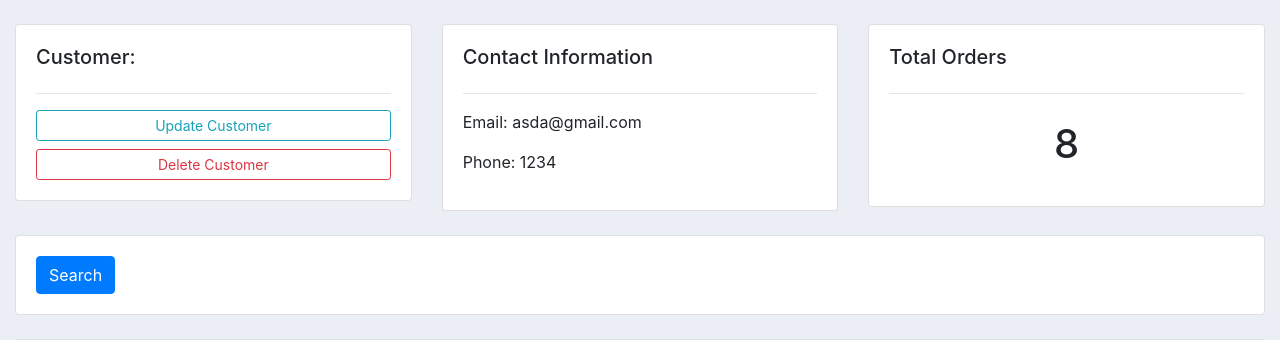
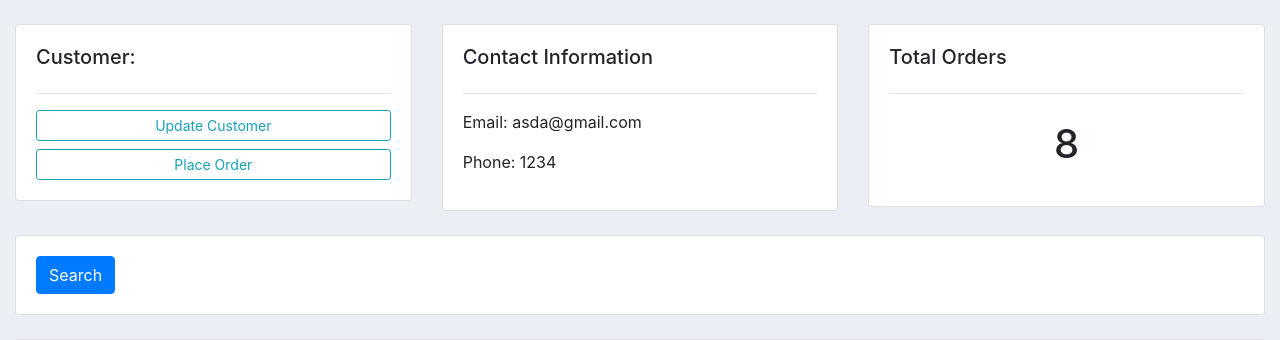
Before and after one commit to mohammedanasa/crm, a Django app: page /customers/1/ in a window 1280 px wide. Shown: the part 116-456 px from the top of the page. Run offline with Django 4.2, Linux system fonts and the light colour scheme; data comes from the database, SQL or seed files in the repository; both versions use the stored data as it was after the commit; some libraries are stand-ins or nearby versions.

Commit message:
Place order from customer

```diff
--- a/accounts/models.py
+++ b/accounts/models.py
@@ -45,3 +45,6 @@ class Order(models.Model):
     product =  models.ForeignKey(Product, null=True, on_delete=models.SET_NULL)
     date_created = models.DateTimeField(auto_now_add=True, null=True)
     status = models.CharField(max_length=256, null=True, choices=STATUS)
+
+    def __str__(self):
+        return self.product.name
--- a/accounts/templates/accounts/customers.html
+++ b/accounts/templates/accounts/customers.html
@@ -10,7 +10,7 @@
 			<h5>Customer:</h5>
 			<hr>
 			<a class="btn btn-outline-info  btn-sm btn-block" href="">Update Customer</a>
-			<a class="btn btn-outline-danger  btn-sm btn-block" href="">Delete Customer</a>
+			<a class="btn btn-outline-info  btn-sm btn-block" href="{% url 'create_order' customer.id %}">Place Order</a>
 
 		</div>
 	</div>
--- a/accounts/templates/accounts/dashboard.html
+++ b/accounts/templates/accounts/dashboard.html
@@ -35,7 +35,7 @@
 		<h5>LAST 5 ORDERS</h5>
 		<hr>
 		<div class="card card-body">
-			<a class="btn btn-primary  btn-sm btn-block" href="{% url 'create_order' %}">Create Order</a>
+
 			<table class="table table-sm">
 				<tr>
 					<th>Product</th>
@@ -50,7 +50,7 @@
 					<td>{{order.date_created}}</td>
 					<td>{{order.status}}</td>
 					<td><a class="btn btn-sm btn-info" href="{% url 'update_order' order.id %}">Update</a></td>
-					<td><a class="btn btn-sm btn-danger" href="">Delete</a></td>
+					<td><a class="btn btn-sm btn-danger" href={% url 'delete_order' order.id %}>Delete</a></td>
 				</tr>
 				{% endfor %}
 			</table>
--- a/accounts/urls.py
+++ b/accounts/urls.py
@@ -6,7 +6,8 @@ urlpatterns = [
     path('', views.home, name="home"),
     path('products/', views.products, name="products"),
     path('customers/<str:pk>/', views.customer, name="customer"),
-    path('create_order/', views.createOrder, name="create_order"),
+    path('create_order/<str:pk>/', views.createOrder, name="create_order"),
     path('update_order/<str:pk>/', views.updateOrder, name="update_order"),
+    path('delete_order/<str:pk>/', views.deleteOrder, name="delete_order"),
 
 ]
--- a/accounts/views.py
+++ b/accounts/views.py
@@ -21,13 +21,14 @@ def products(request):
 
 def customer(request, pk):
     customer = Customer.objects.get(id=pk)
-    orders = Order.objects.all()
+    orders =  Order.objects.all()
     order_count = orders.count()
     context = {'customer':customer, 'orders':orders, 'order_count':order_count }
     return render(request,'accounts/customers.html',context)
 
-def createOrder(request):
-    form = OrderForm()
+def createOrder(request, pk):
+    customer = Customer.objects.get(id=pk)
+    form = OrderForm(initial={'customer':customer})
     if request.method == 'POST':
         #print('Printing Post:', request.POST)
         form = OrderForm(request.POST)
@@ -51,3 +52,13 @@ def updateOrder(request, pk):
     context = {'form': form}
 
     return render(request, 'accounts/order_form.html', context)
+
+def deleteOrder(request, pk):
+
+    order = Order.objects.get(id=pk)
+    if request.method == 'POST':
+        order.delete()
+        return redirect('/')
+
+    context = {'item':order}
+    return render(request, 'accounts/delete.html', context)
```
Also changed, not shown: accounts/templates/accounts/delete.html (added, +13 -0 lines), db.sqlite3.
